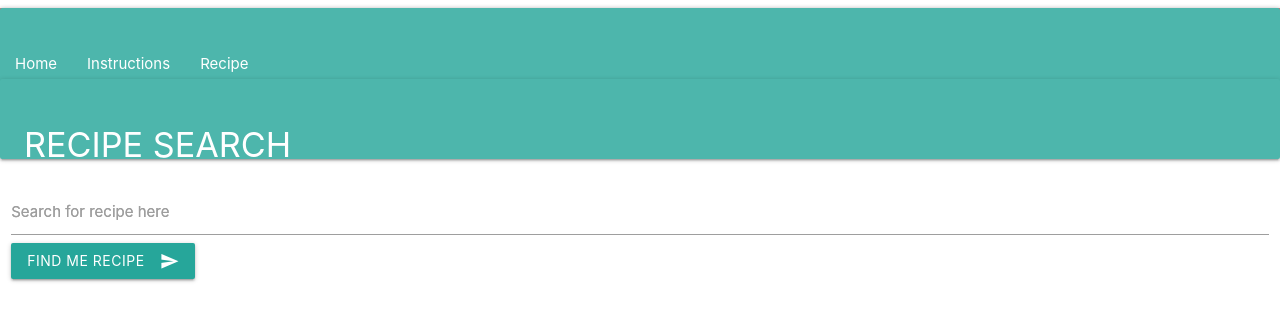
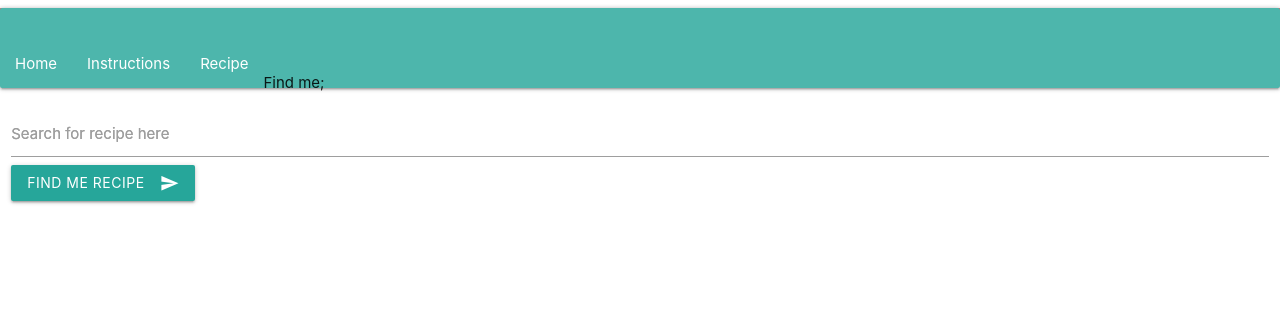
Before and after one commit to sindhubedare/recipe-search, a React (Create React App) app: page /Recipe in a window 1280 px wide. Shown: the top 320 px of the page. Built offline with nearby package versions, Linux system fonts and the light colour scheme.

Commit message:
class component ready

```diff
--- a/src/Components/Header.js
+++ b/src/Components/Header.js
@@ -23,19 +23,16 @@
 // import Foodpass from './Foodpass';
 
 class Header extends React.Component{
-    state={}
-    render(){
-    return(
-        <div>
-        <div className="card-panel white-text teal lighten-2">
-            <h4>RECIPE SEARCH</h4>
-        </div>
-        {/* <div className="food-pass">
-        <Foodpass />
-        </div> */}
-
-        </div>
-    )
-}
+ constructor(props) {
+     super(props);
+     this.header = "Find me"
+ }
+ render (){
+     return(
+     <div>
+         {this.header};
+     </div>
+     );
+ }
 }
  export default Header;
```
